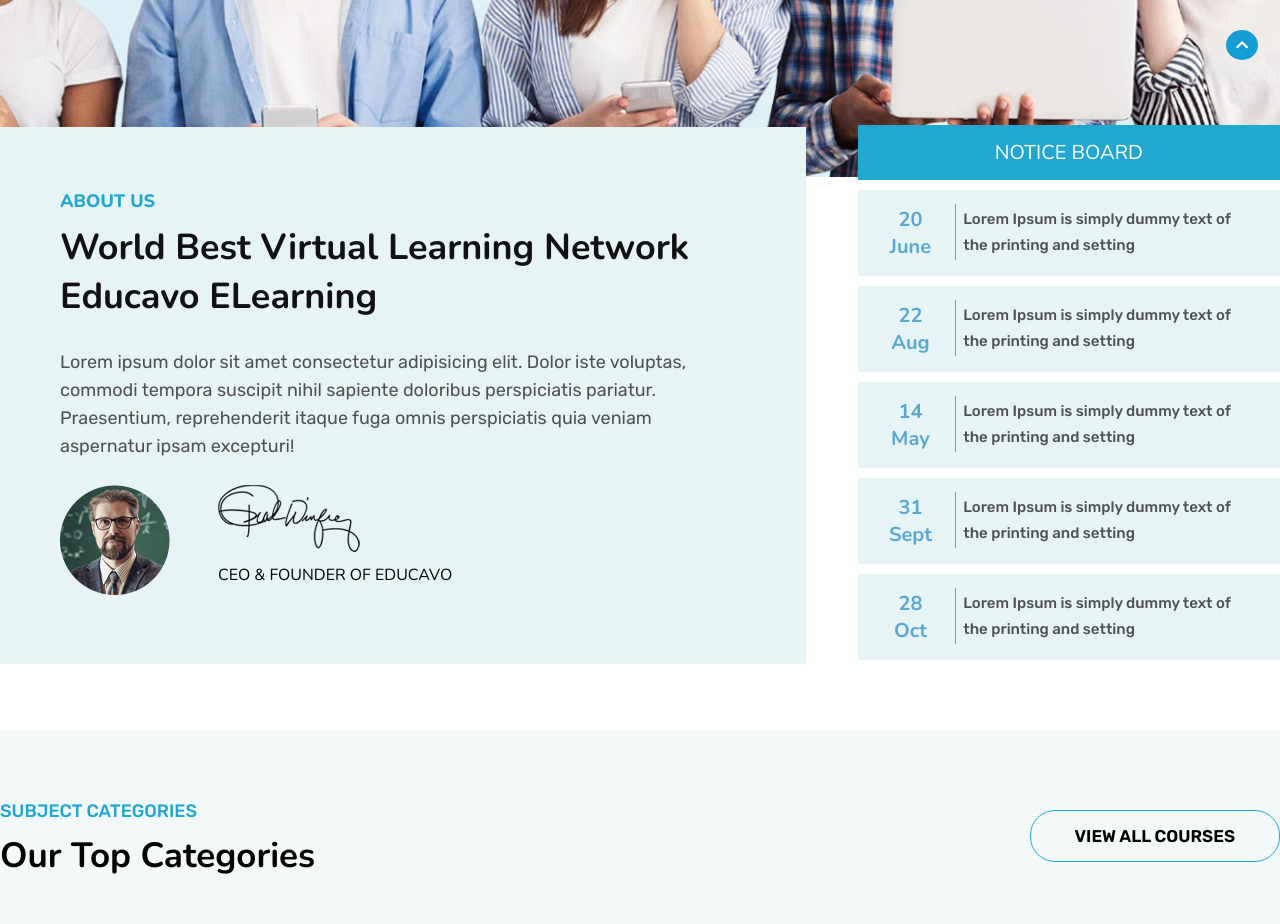
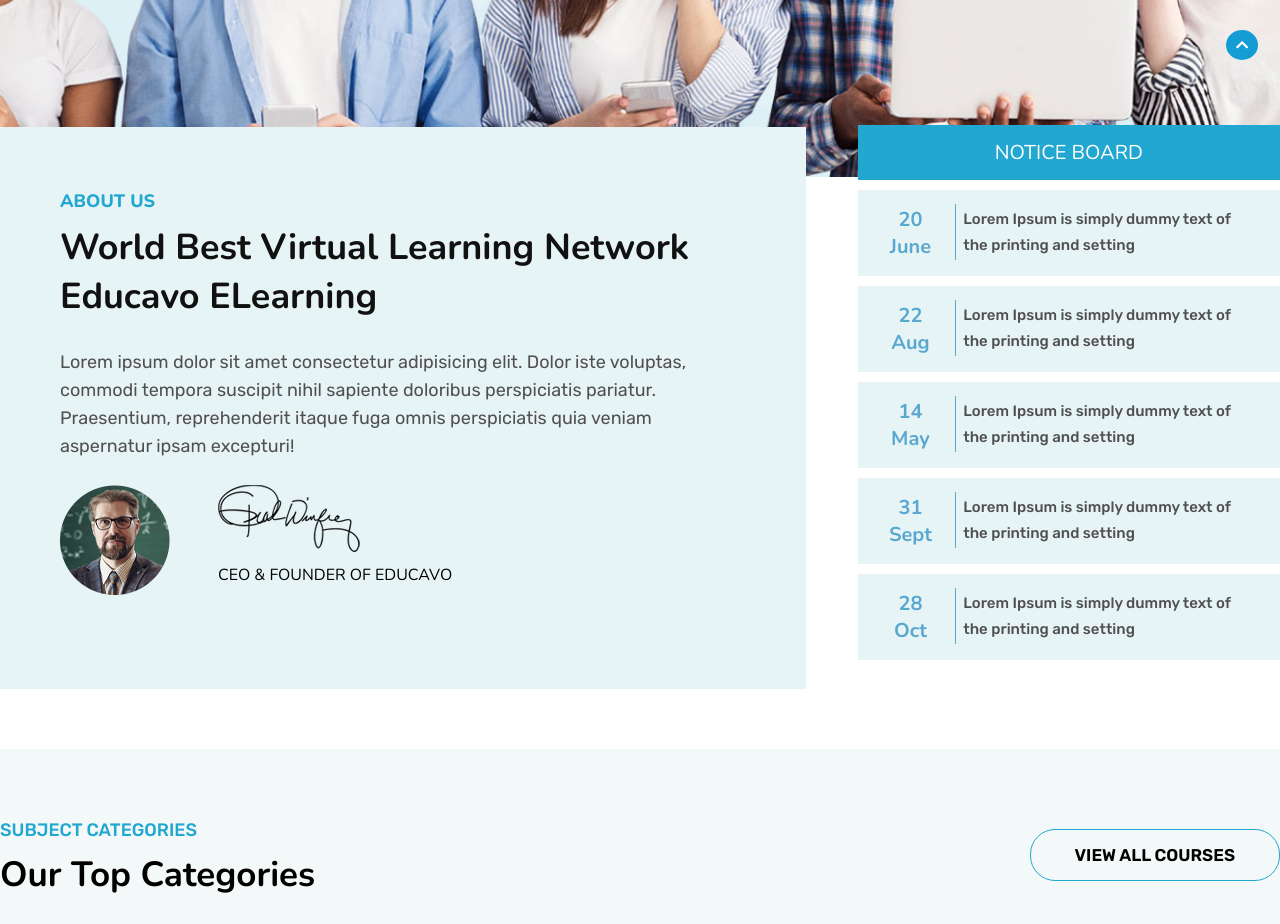
Before and after one commit to jagobandhu-mahanto/Exam-01, a plain HTML site: page index.html in a window 1280 px wide. Shown: the part 800-1724 px from the top of the page. Drawn offline with nearby package versions, Linux system fonts and the light colour scheme; files whose address does not match are found by name; a web font is replaced by a local one.

Commit message:
padding change
update file

```diff
--- a/style.css
+++ b/style.css
@@ -1083,7 +1083,7 @@ h1, h2, h3, h4, h5, h6 {
 	float: left;
 	background: #e7f4f6;
 	margin-top: -50px;
-	padding: 60px 60px 65px;
+	padding: 60px 60px 90px;
 }
 .about-left-side-text h4 {
 	font-size: 36px;
@@ -1121,8 +1121,6 @@ h1, h2, h3, h4, h5, h6 {
 	width: 33%;
 	float: right;
 	margin-top: -52px;
-}
-.about-right-side-text {
 }
 .notice-board {
     background: #21a7d0;
```
